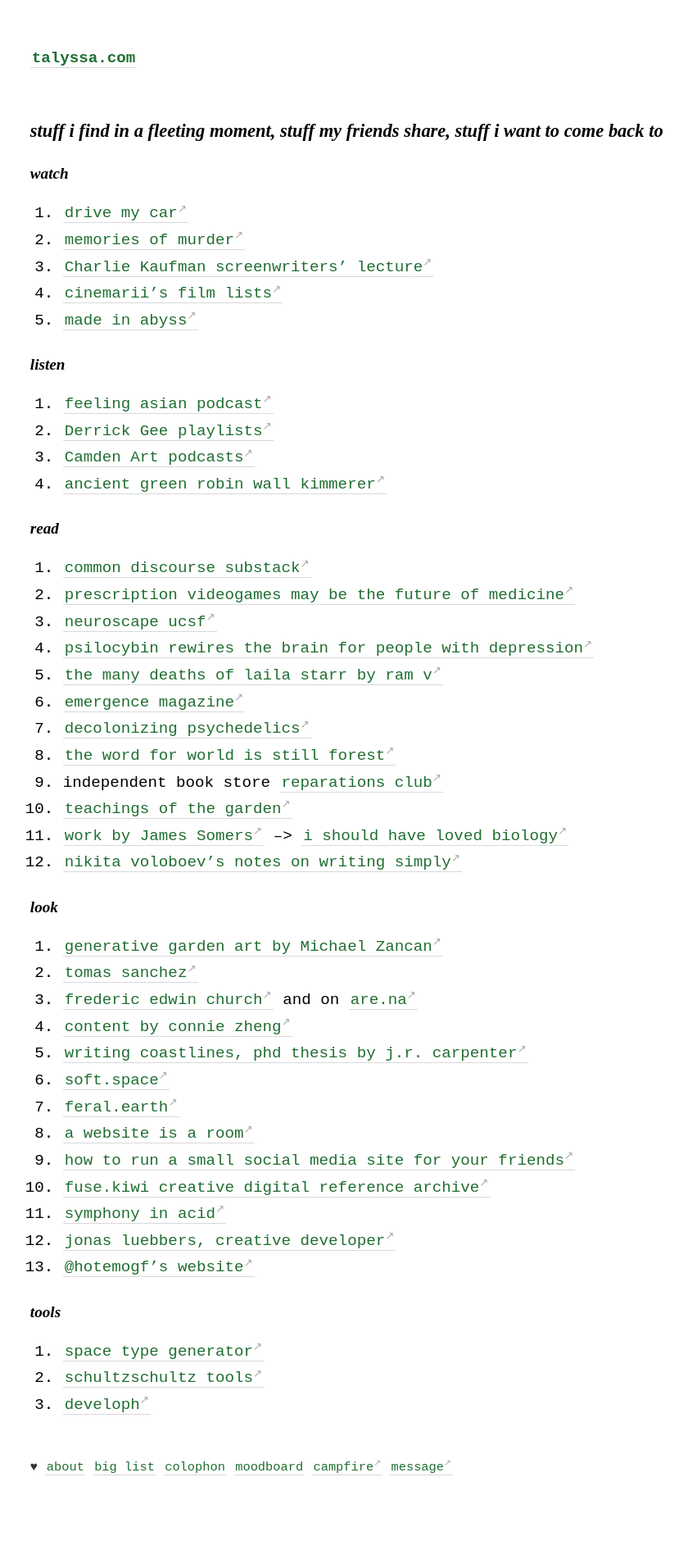
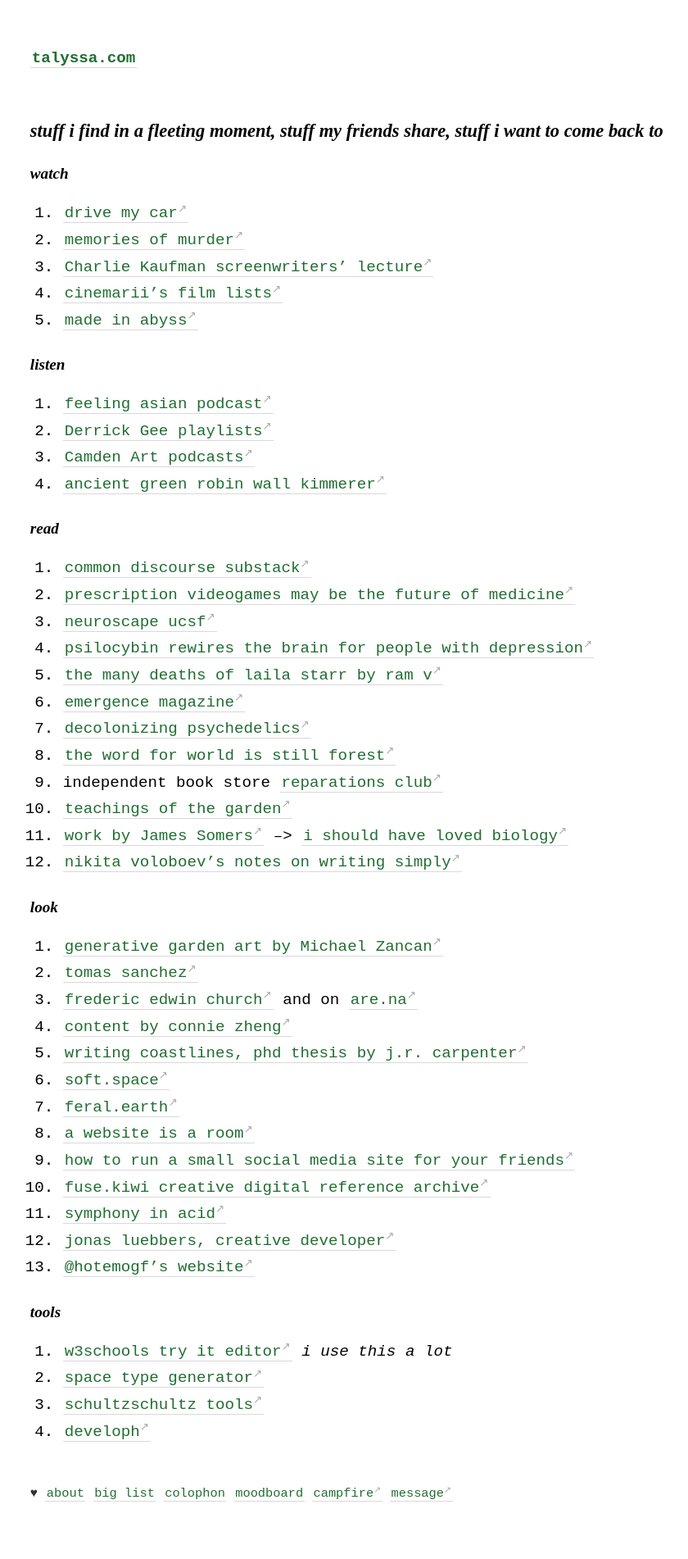
Before and after one commit to geminiworms/talyssagarden.github.io, a Jekyll site: the page built from _pages/big-list.md, in a window 1280 px wide. Shown: the whole page at 82% size, without its empty margins (40-880 px from the left). Built offline with Jekyll 4.4.1, drawn with Linux system fonts in a browser that asks for light colours; before the commit the page ends 1870 px from its top, so only the background shows below that.

Commit message:
Update big-list.md

```diff
--- a/_pages/big-list.md
+++ b/_pages/big-list.md
@@ -49,6 +49,7 @@ permalink: /list
 13. [@hotemogf's website](https://chia.design/)
 
 #### tools
-1. [space type generator](https://spacetypegenerator.com/)
-2. [schultzschultz tools](https://www.schultzschultz.com/tools.html)
-3. [developh](https://developh.org/)
+1. [w3schools try it editor](https://www.w3schools.com/html/tryit.asp?filename=tryhtml_basic) *i use this a lot*
+2. [space type generator](https://spacetypegenerator.com/)
+3. [schultzschultz tools](https://www.schultzschultz.com/tools.html)
+4. [developh](https://developh.org/)
```
